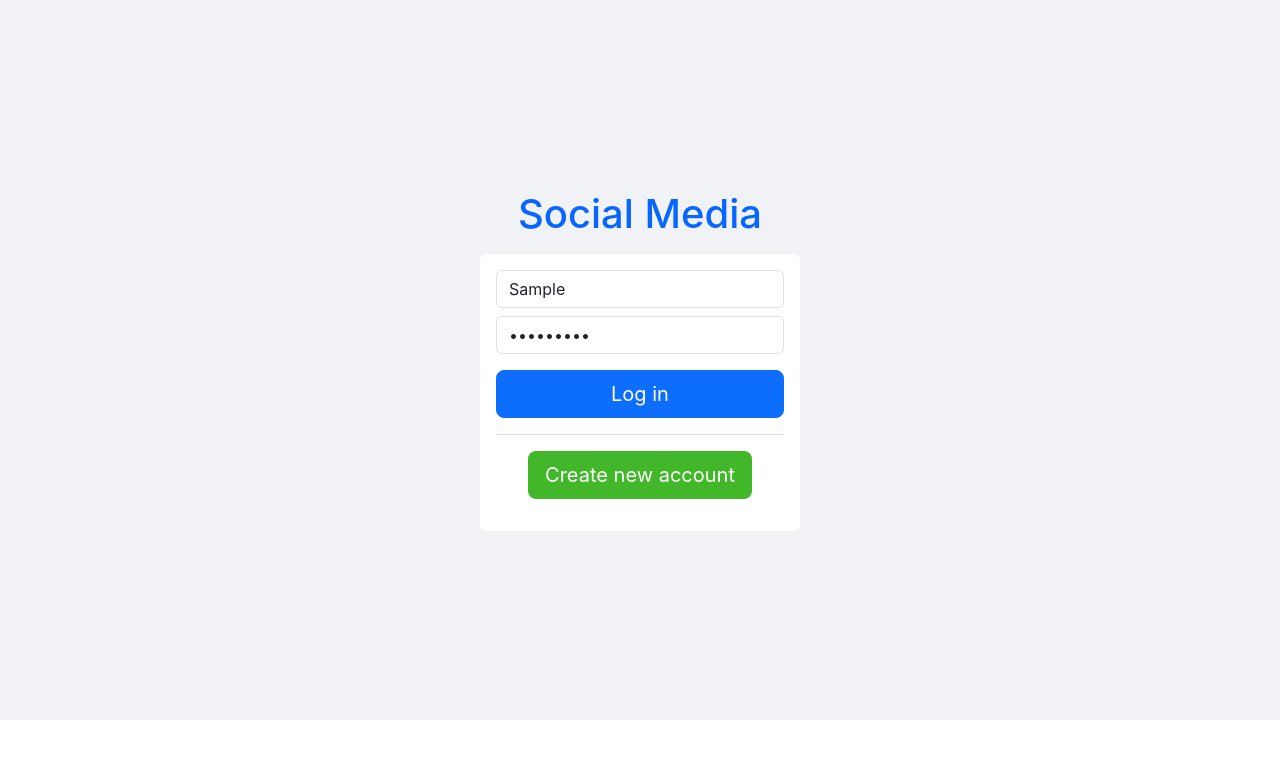
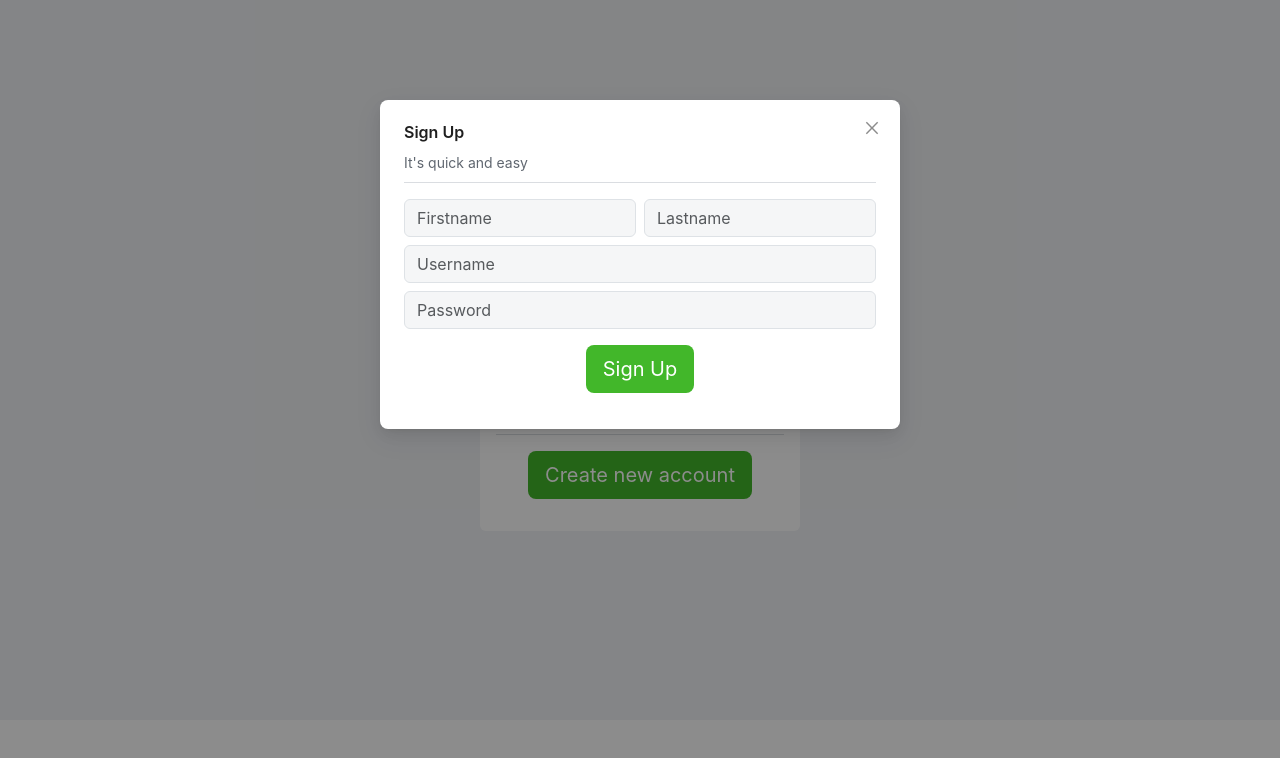
Before and after one commit to Phongvo123/SocialMedia, a React (Create React App) app in the folder client/: page / in a window 1280 px wide. Both pictures are taken after typing "Sample", "Sample123" into the empty fields and a click on the button "Create new account". Shown: the top 758 px of the page. Built offline with nearby package versions, Linux system fonts and the light colour scheme.

Commit message:
SignUp UI

```diff
--- /dev/null
+++ b/client/src/components/ModalComponent/ModalComponent.js
@@ -0,0 +1,11 @@
+import React from 'react'
+import {Modal} from 'antd'
+const ModalComponent = ({title = "Basic Modal", isOpen = false, children, ...rests }) => {
+  return (
+    <Modal title={title} open={isOpen} {...rests}>
+        {children}
+    </Modal>
+  )
+}
+
+export default ModalComponent
--- a/client/src/pages/LogInPage/LogInPage.js
+++ b/client/src/pages/LogInPage/LogInPage.js
@@ -1,6 +1,17 @@
-import React from 'react'
+import React, { useState } from 'react'
+import ModalComponent from '../../components/ModalComponent/ModalComponent'
 
 const LogInPage = () => {
+    const [isOpenModal, setIsOpenModal] = useState(false)
+
+    const handleOpenModal = () => {
+        setIsOpenModal(true)
+    }
+
+    const handleCancelModal = () => {
+        setIsOpenModal(false)
+    }
+
   return (
     <div style={{height : "720px", background: "#f0f2f5"}} className='d-flex flex-column align-items-center justify-content-center'>
         <h1 className='mb-3' style={{color: "#0866ff"}}>Social Media</h1>
@@ -17,11 +28,33 @@ const LogInPage = () => {
                 </div>
                 <div className='form-group mb-3' style={{borderBottom: "1px solid #dadde1"}}></div>
                 <div className='form-group mb-3 text-center'>
-                    <button type='button' className='btn w-60 btn-lg' style={{background: "#42b72a", color: "#fff"}}>Create new account</button>
+                    <button type='button' className='btn w-60 btn-lg' style={{background: "#42b72a", color: "#fff"}}
+                    onClick={handleOpenModal}
+                    >
+                        Create new account
+                    </button>
                 </div>
             </form>
+            <ModalComponent title='Sign Up' isOpen={isOpenModal} footer={null} onCancel={handleCancelModal}>
+                <div className='mb-2' style={{color: "#606770"}}>It's quick and easy</div>
+                <div className='mb-3' style={{borderBottom: "1px solid #dadde1"}}></div>
+                <form>
+                <div className='form-group mb-2 d-flex justify-content-between gap-2'>
+                    <input type='text' className='w-50 form-control' placeholder='Firstname' style={{background: "#f5f6f7"}}/>
+                    <input type='text' className='w-50 form-control' placeholder='Lastname' style={{background: "#f5f6f7"}}/>
+                </div>
+                <div className='form-group mb-2'>
+                    <input type='text' className='w-100 form-control' placeholder='Username' style={{background: "#f5f6f7"}}/>
+                </div>
+                <div className='form-group mb-3'>
+                <input type='password' className='w-100 form-control' placeholder='Password' style={{background: "#f5f6f7"}}/>
+                </div>
+                <div className='form-group mb-3 text-center'>
+                <button type="button" className="btn w-70 btn-lg" style={{background: "#42b72a", color: "#fff"}} >Sign Up</button>
+                </div>
+            </form>
+            </ModalComponent>
         </div>
-
     </div>
   )
 }
```
